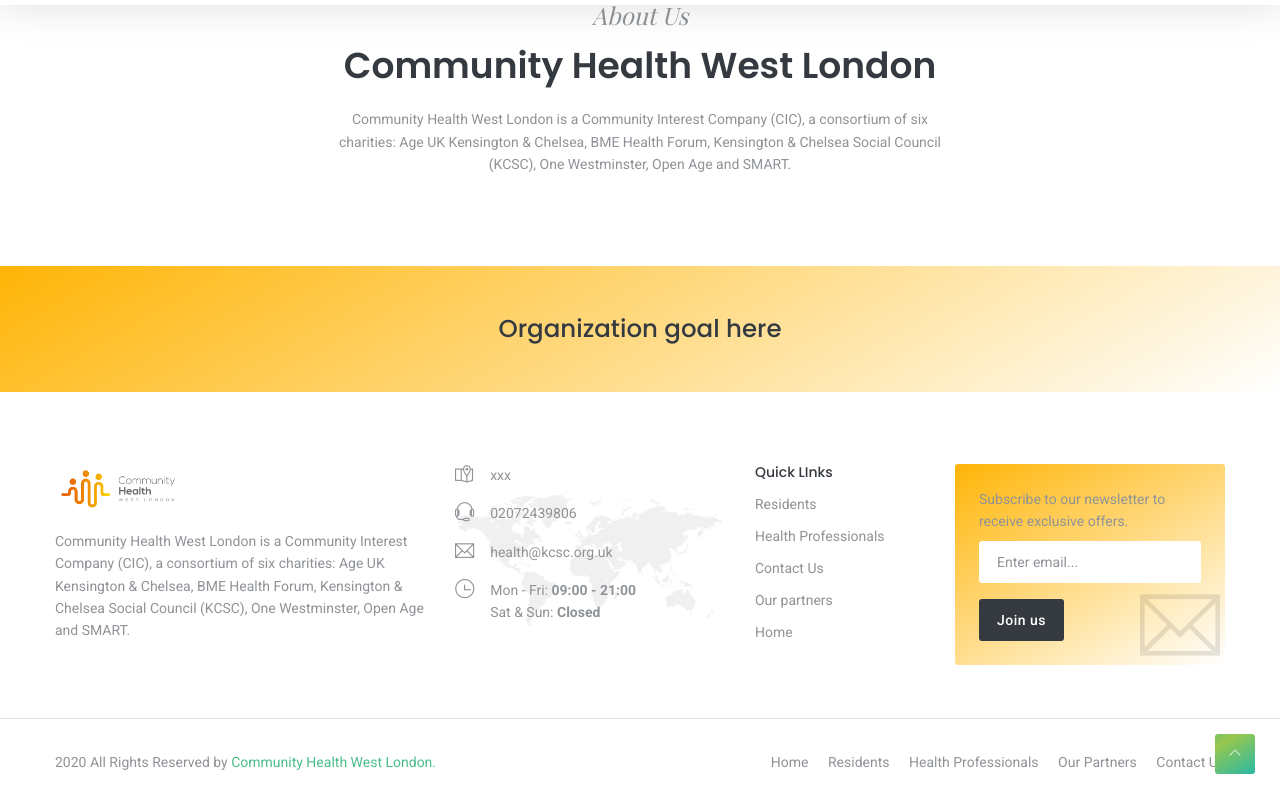
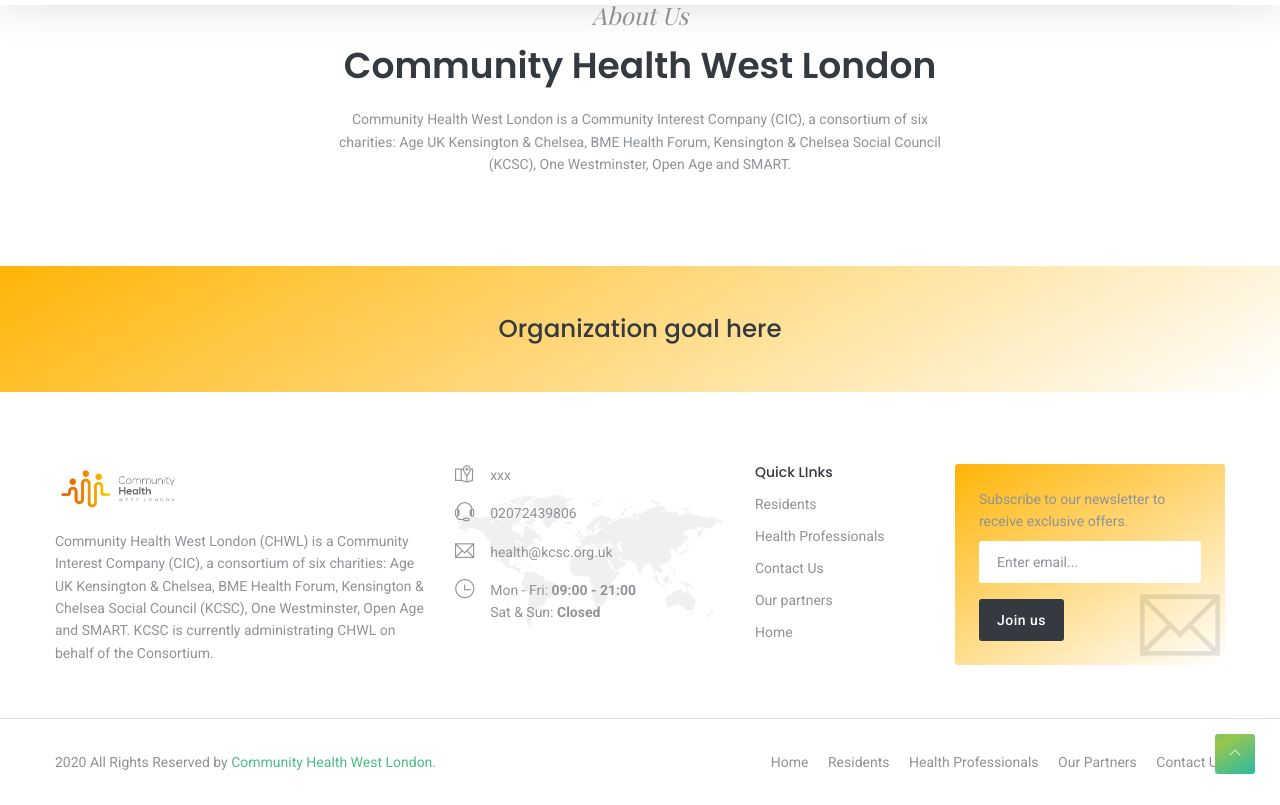
Before and after one commit to AgileVentures/cic-website, a Jekyll site: the page built from index.md, in a window 1280 px wide and 900 px high, scrolled down 809 px, cut to the strip 95-900 px from the top of the window. Built offline with Jekyll 4.4.1, drawn with Linux system fonts in a browser that asks for light colours; some web fonts are replaced.

Commit message:
Update Contacts “contacts”

```diff
--- a/_data/contacts.yml
+++ b/_data/contacts.yml
@@ -2,7 +2,8 @@ contacts:
   - address: xxx
     telephone: "02072439806"
     email: health@kcsc.org.uk
-    about: "Community Health West London is a Community Interest Company (CIC), a
-      consortium of six charities: Age UK Kensington & Chelsea, BME Health
-      Forum, Kensington & Chelsea Social Council (KCSC), One Westminster, Open
-      Age and SMART."
+    about: "Community Health West London (CHWL) is a Community Interest Company
+      (CIC), a consortium of six charities: Age UK Kensington & Chelsea, BME
+      Health Forum, Kensington & Chelsea Social Council (KCSC), One Westminster,
+      Open Age and SMART. KCSC is currently administrating CHWL on behalf of the
+      Consortium."
```
